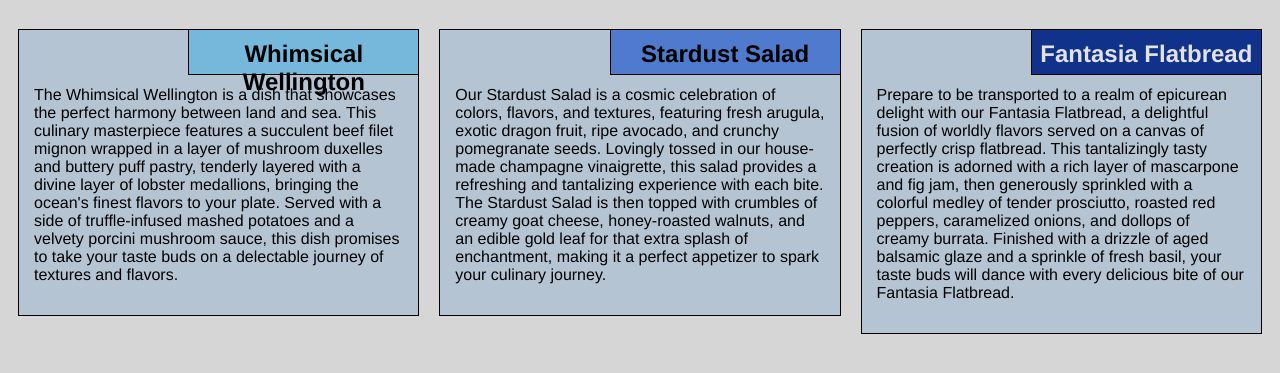
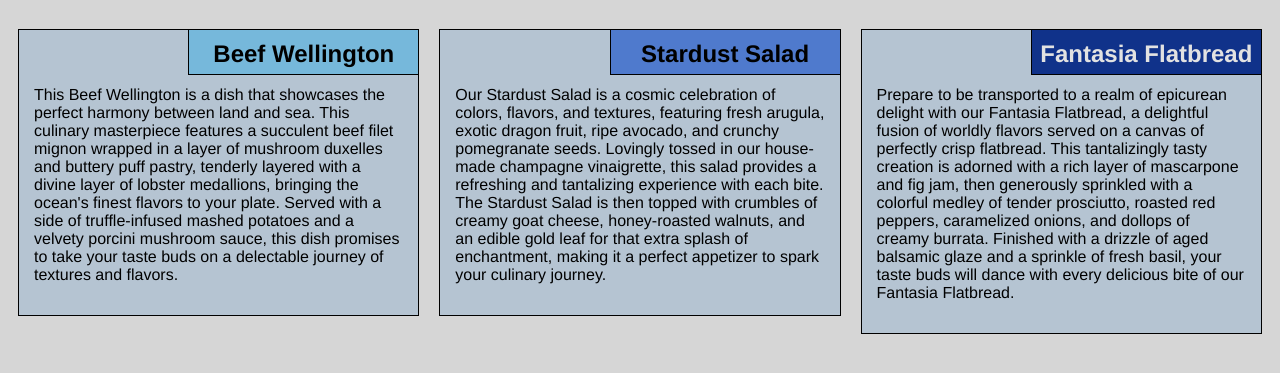
Before and after one commit to MatthewKWithington/coursera, a plain HTML site: page module2site/index.html in a window 1280 px wide. Shown: the part 61-434 px from the top of the page. Drawn offline with Linux system fonts and the light colour scheme.

Commit message:
Update beef index.html

```diff
--- a/module2site/index.html
+++ b/module2site/index.html
@@ -13,9 +13,9 @@
     <div class="row">
         <div class="col-lg-4 col-md-6 col-sm-12">
             <section class="beef">
-                <h2>Whimsical Wellington</h2>
+                <h2>Beef Wellington</h2>
                 <p>
-                    The Whimsical Wellington is a dish that showcases the perfect harmony between land and sea.
+                    This Beef Wellington is a dish that showcases the perfect harmony between land and sea.
                     This culinary masterpiece features a succulent beef filet mignon wrapped in a layer of mushroom duxelles
                     and buttery puff pastry, tenderly layered with a divine layer of lobster medallions, bringing the ocean's finest flavors to your plate.
                     Served with a side of truffle-infused mashed potatoes and a velvety porcini mushroom sauce, this dish promises to take your taste buds on a delectable journey of textures and flavors.
```
